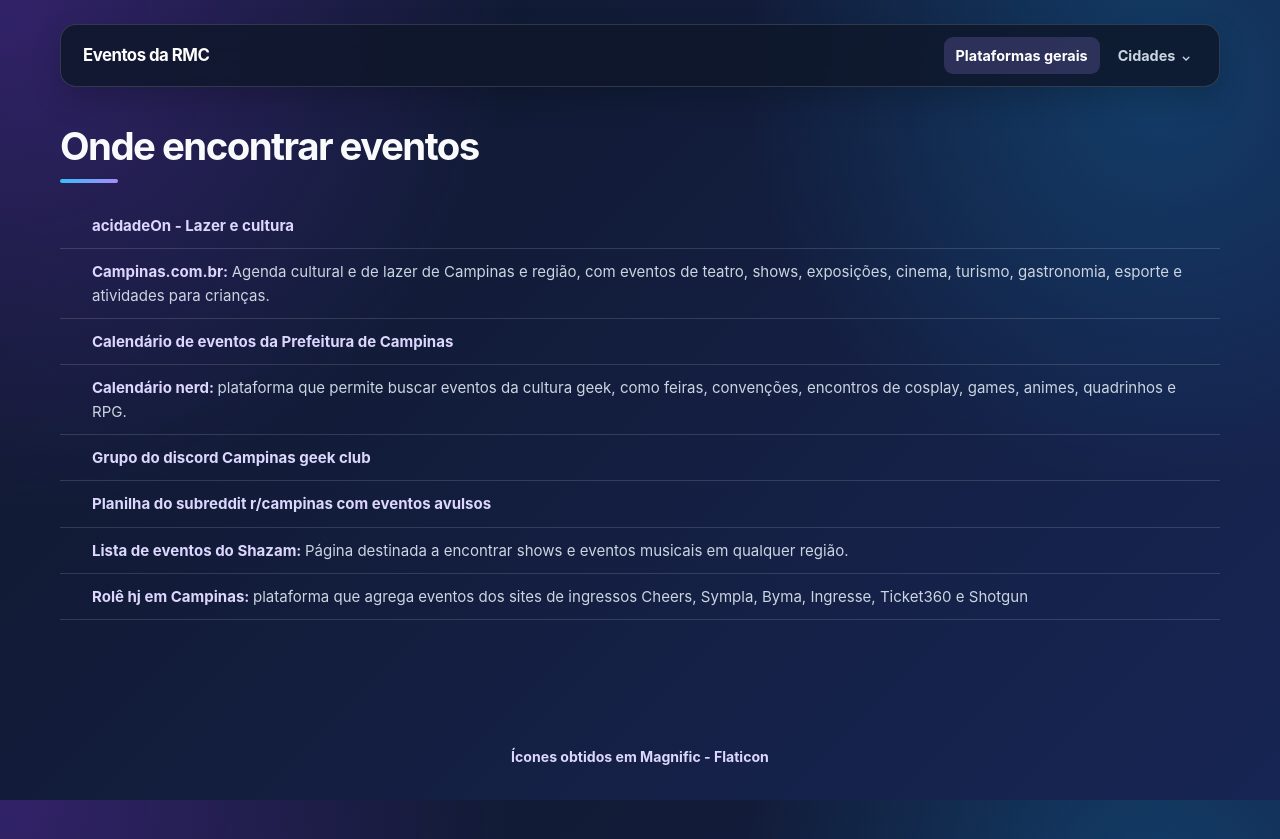
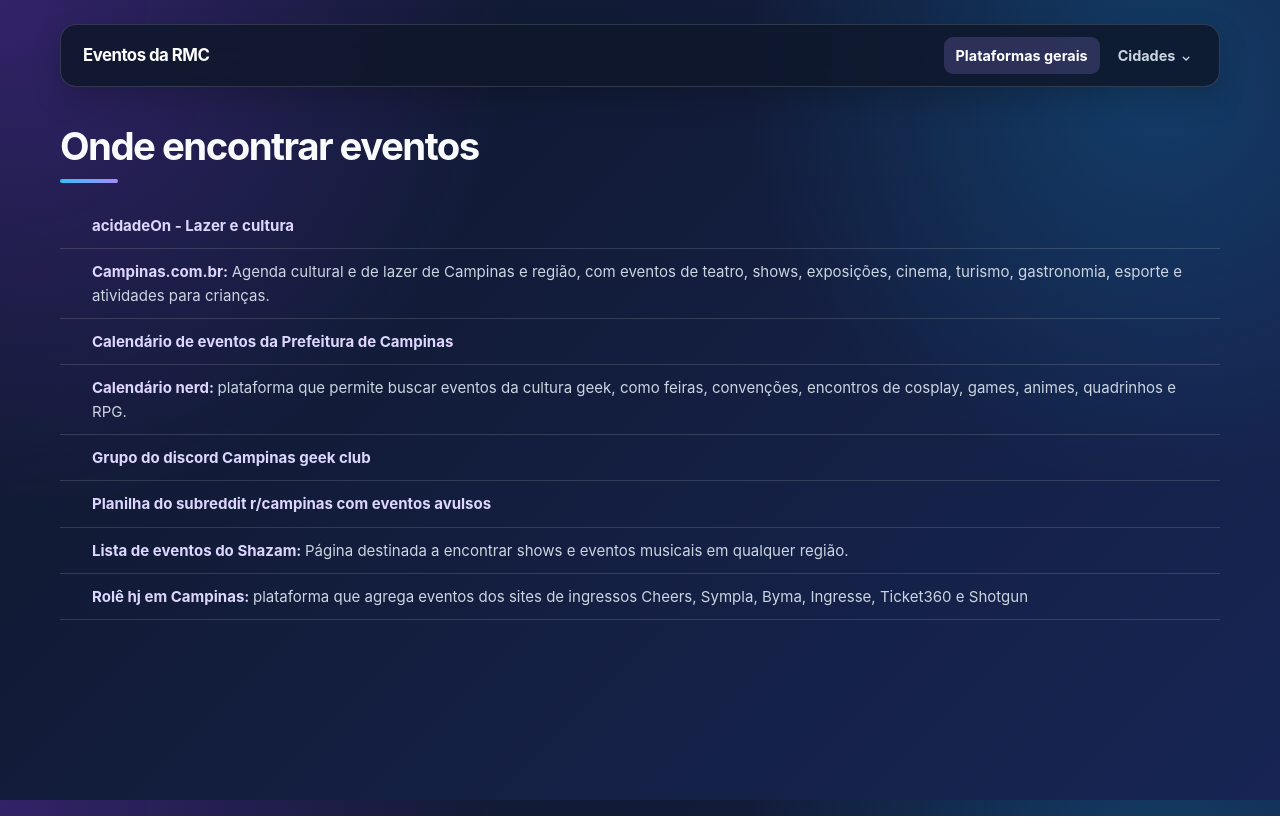
Before and after one commit to campinas-eventos/campinas-eventos.github.io, a Next.js app: page / in a window 1280 px wide. After the commit the page ends 816 px from the top, so only its background shows below. Built offline with nearby package versions, Linux system fonts and the light colour scheme.

Commit message:
remove link do footer

```diff
--- a/app/layout.tsx
+++ b/app/layout.tsx
@@ -12,12 +12,6 @@
                     <Navbar/>
                     <main className="main-content">{children}</main>
                     <footer className="footer">
-                        <p>
-                            <a
-                                href="https://www.flaticon.com/free-icons/link"
-                                title="link icons"
-                            > Ícones obtidos em Magnific - Flaticon </a>
-                        </p>
                     </footer>
                 </div>
             </body>
```
